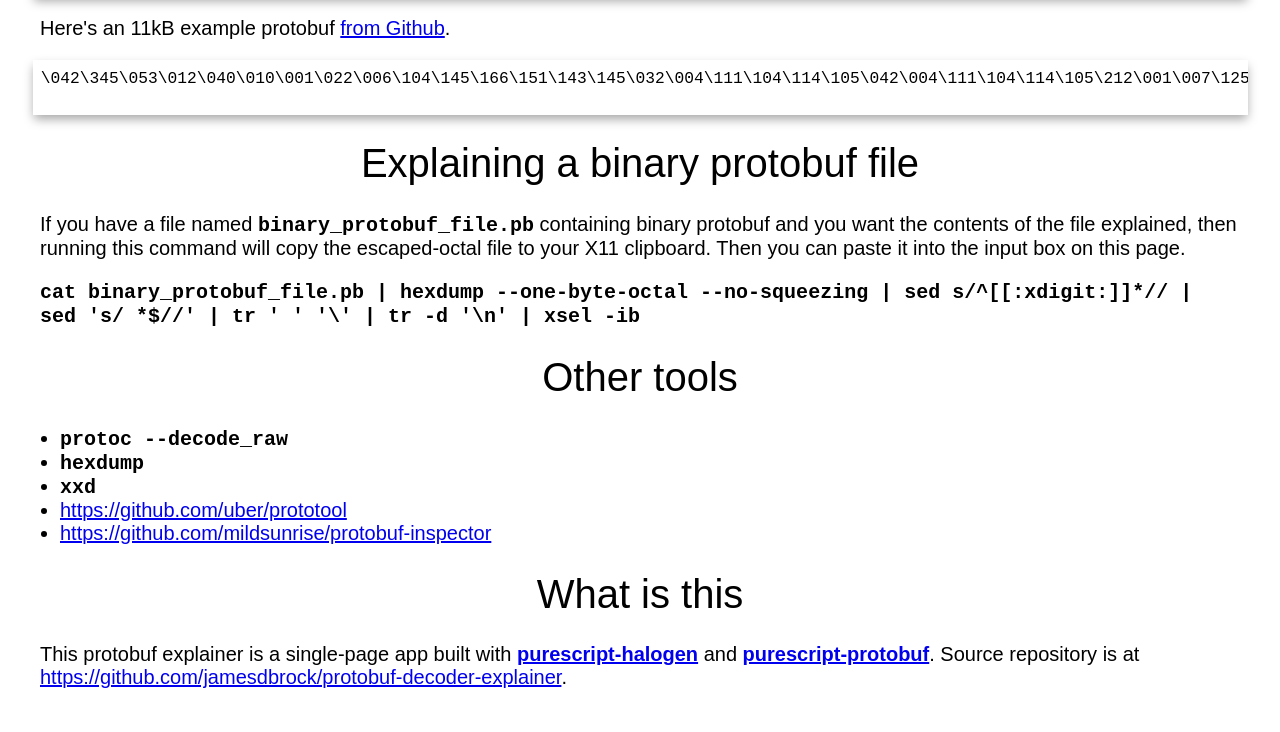
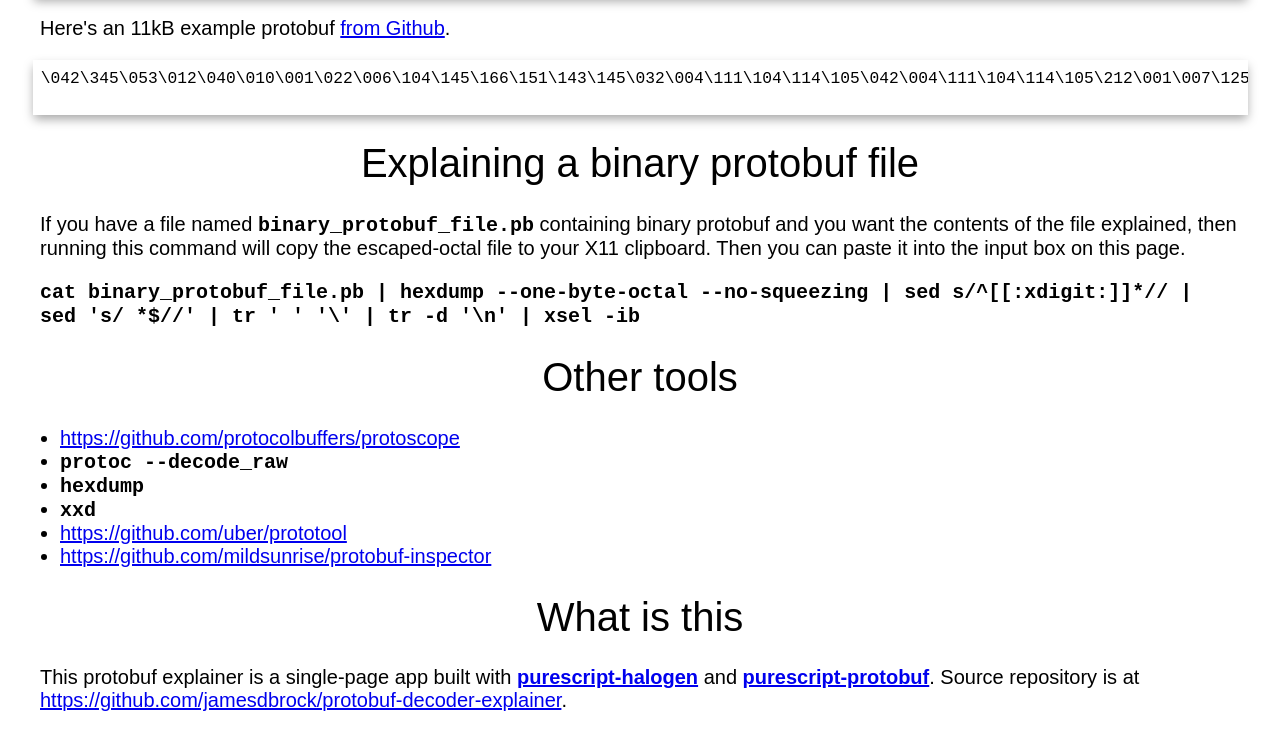
Before and after one commit to jamesdbrock/protobuf-decoder-explainer, a website built with webpack: page src/index.html in a window 1280 px wide. Shown: the part 698-1430 px from the top of the page. Before the commit the page ends 1407 px from the top, so only its background shows below. Built offline with nearby package versions, Linux system fonts and the light colour scheme.

Commit message:
Update index.html

```diff
--- a/src/index.html
+++ b/src/index.html
@@ -156,6 +156,7 @@ ERROR, test=Recommended.Proto3.ProtobufInput.ValidDataOneofBinary.MESSAGE.Merge.
    </p>
    <h1>Other tools</h1>
    <ul style="max-width: 60em;margin-left: auto;margin-right: auto;">
+     <li><a href="https://github.com/protocolbuffers/protoscope">https://github.com/protocolbuffers/protoscope</a></li>
      <li><code>protoc --decode_raw</code></li>
      <li><code>hexdump</code></li>
      <li><code>xxd</code></li>
```
